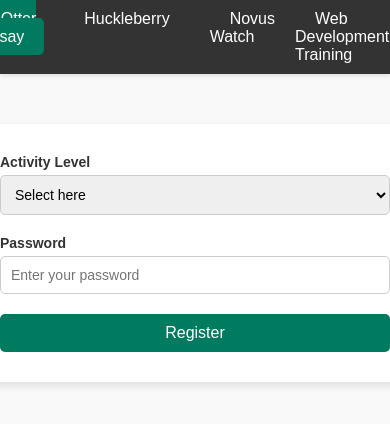
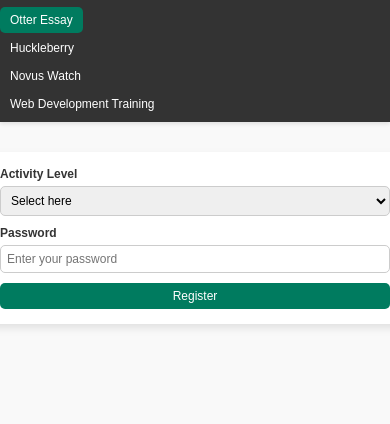
Before and after one commit to ruthieOz/Alt-css, a plain HTML site: page Webdevelopment-training/index.html in a window 390 px wide. Shown: the top 424 px of the page. Drawn offline with Linux system fonts and the light colour scheme.

Commit message:
new commit

```diff
--- a/Huckleberry/styles.css
+++ b/Huckleberry/styles.css
@@ -99,3 +99,57 @@ body {
   font-weight: bold;
   margin-bottom: 10px;
 }
+
+/* Responsive Design */
+@media (max-width: 768px) {
+  .container {
+    flex-direction: column; /* Stack items vertically on smaller screens */
+    padding: 10px; /* Adjust padding for smaller screens */
+  }
+
+  .card {
+    padding: 15px;
+  }
+
+  .card h1 {
+    font-size: 20px; /* Reduce font size for smaller screens */
+  }
+
+  .card p {
+    font-size: 14px; /* Reduce font size for smaller screens */
+  }
+
+  .navbar ul {
+    flex-direction: column; /* Stack navbar items vertically */
+    gap: 10px;
+  }
+
+  .navbar ul li a {
+    font-size: 14px; /* Smaller font size for smaller screens */
+    padding: 8px 15px;
+  }
+}
+
+@media (max-width: 480px) {
+  .navbar ul {
+    justify-content: flex-start;
+    padding-left: 10px; /* Align items to the left */
+  }
+
+  .navbar ul li a {
+    padding: 8px; /* Adjust padding for smaller devices */
+    font-size: 12px; /* Smaller font for very small screens */
+  }
+
+  .container {
+    gap: 10px; /* Reduce gap between cards */
+  }
+
+  .card h1 {
+    font-size: 18px;
+  }
+
+  .card p {
+    font-size: 12px;
+  }
+}
--- a/Novuswatch/styles.css
+++ b/Novuswatch/styles.css
@@ -104,3 +104,62 @@ h1 {
   line-height: 1.6;
   color: #333;
 }
+
+/* Responsive Design */
+@media (max-width: 768px) {
+  .navbar ul {
+    flex-direction: column; /* Stack navbar links vertically */
+    gap: 10px;
+    padding: 0 10px;
+  }
+
+  .navbar ul li a {
+    font-size: 14px; /* Smaller font size for navbar links */
+    padding: 8px 15px;
+  }
+
+  .card-container {
+    gap: 15px; /* Adjust space between cards */
+  }
+
+  .card {
+    padding: 15px; /* Reduce card padding for smaller screens */
+    max-width: 90%; /* Make cards fit better on smaller screens */
+  }
+
+  h1 {
+    font-size: 20px;
+  }
+
+  .series {
+    font-size: 14px;
+  }
+
+  .description {
+    font-size: 13px;
+  }
+}
+
+@media (max-width: 480px) {
+  .navbar ul li a {
+    font-size: 12px; /* Reduce font size further for very small screens */
+    padding: 6px 10px;
+  }
+
+  .card {
+    padding: 10px; /* Further reduce padding for small screens */
+    max-width: 100%; /* Cards take full width of the viewport */
+  }
+
+  h1 {
+    font-size: 18px;
+  }
+
+  .series {
+    font-size: 12px;
+  }
+
+  .description {
+    font-size: 12px;
+  }
+}
--- a/Webdevelopment-training/styles.css
+++ b/Webdevelopment-training/styles.css
@@ -107,3 +107,76 @@ body {
 .register-button:hover {
   background-color: #005f46;
 }
+
+/* Responsive Design */
+@media (max-width: 768px) {
+  .navbar ul {
+      flex-direction: column; /* Stack navigation items vertically */
+      gap: 10px;
+      padding: 0 10px;
+  }
+
+  .navbar ul li a {
+      font-size: 14px;
+      padding: 8px 15px; /* Reduce padding on smaller screens */
+  }
+
+  .form-container {
+      padding: 20px; /* Reduce padding for smaller screens */
+      margin-top: 30px;
+  }
+
+  .signup-form {
+      gap: 15px; /* Adjust gap between form elements */
+  }
+
+  .form-group label {
+      font-size: 13px;
+  }
+
+  .form-group select,
+  .form-group input {
+      font-size: 13px;
+      padding: 8px;
+  }
+
+  .register-button {
+      font-size: 14px;
+      padding: 8px;
+  }
+}
+
+@media (max-width: 480px) {
+  .navbar ul {
+      padding: 0; /* Remove extra padding for very small screens */
+  }
+
+  .navbar ul li a {
+      font-size: 12px;
+      padding: 6px 10px;
+  }
+
+  .form-container {
+      padding: 15px; /* Reduce padding for very small screens */
+      border-radius: 5px; /* Slightly less rounded corners */
+  }
+
+  .signup-form {
+      gap: 10px;
+  }
+
+  .form-group label {
+      font-size: 12px;
+  }
+
+  .form-group select,
+  .form-group input {
+      font-size: 12px;
+      padding: 6px;
+  }
+
+  .register-button {
+      font-size: 12px;
+      padding: 6px;
+  }
+}
--- a/styles.css
+++ b/styles.css
@@ -20,6 +20,7 @@
   position: sticky;
   top: 0;
   z-index: 1000;
+  width: 100%; /* Ensure it spans the full width */
 }
 
 .navbar ul {
@@ -66,6 +67,7 @@ body {
   align-items: center;
   flex-grow: 1;
   width: 100%;
+  padding: 20px; /* Add padding for better spacing on smaller screens */
 }
 
 /* Book Outer Container */
@@ -98,7 +100,7 @@ body {
   border-radius: 5px;
   font-size: 1.2em;
   margin-top: 10px;
-  height: 60px
+  height: 60px;
 }
 
 /* Essay Text */
@@ -108,3 +110,70 @@ body {
   font-size: 1em;
   margin-top: 40px;
 }
+
+/* Responsive Design */
+@media (max-width: 768px) {
+  .content {
+    padding: 10px; /* Reduce padding on smaller screens */
+  }
+
+  .book {
+    padding: 50px; /* Reduce padding on the book container */
+    border: 8px solid white;
+  }
+
+  .essay-container {
+    width: 250px; /* Reduce width for smaller screens */
+    padding: 15px;
+  }
+
+  .heading {
+    font-size: 1em; /* Adjust font size for smaller screens */
+    padding: 8px 30px;
+    top: -20px;
+  }
+
+  .essay p {
+    font-size: 0.9em; /* Adjust text size for readability on smaller devices */
+  }
+
+  .navbar ul {
+    flex-direction: column; /* Stack navbar items vertically on smaller screens */
+    gap: 10px;
+  }
+
+  .navbar ul li a {
+    font-size: 14px; /* Reduce font size for smaller screens */
+    padding: 8px 15px;
+  }
+}
+
+@media (max-width: 480px) {
+  .book {
+    padding: 30px;
+    border: 5px solid white;
+  }
+
+  .essay-container {
+    width: 200px;
+    padding: 10px;
+  }
+
+  .heading {
+    font-size: 0.9em;
+    padding: 5px 20px;
+  }
+
+  .essay p {
+    font-size: 0.8em;
+  }
+
+  .navbar ul {
+    padding-left: 10px; /* Align navbar to the left for very small screens */
+  }
+
+  .navbar ul li a {
+    padding: 6px;
+    font-size: 12px;
+  }
+}
```
Lines whose indentation alone changed are shown as unchanged.
